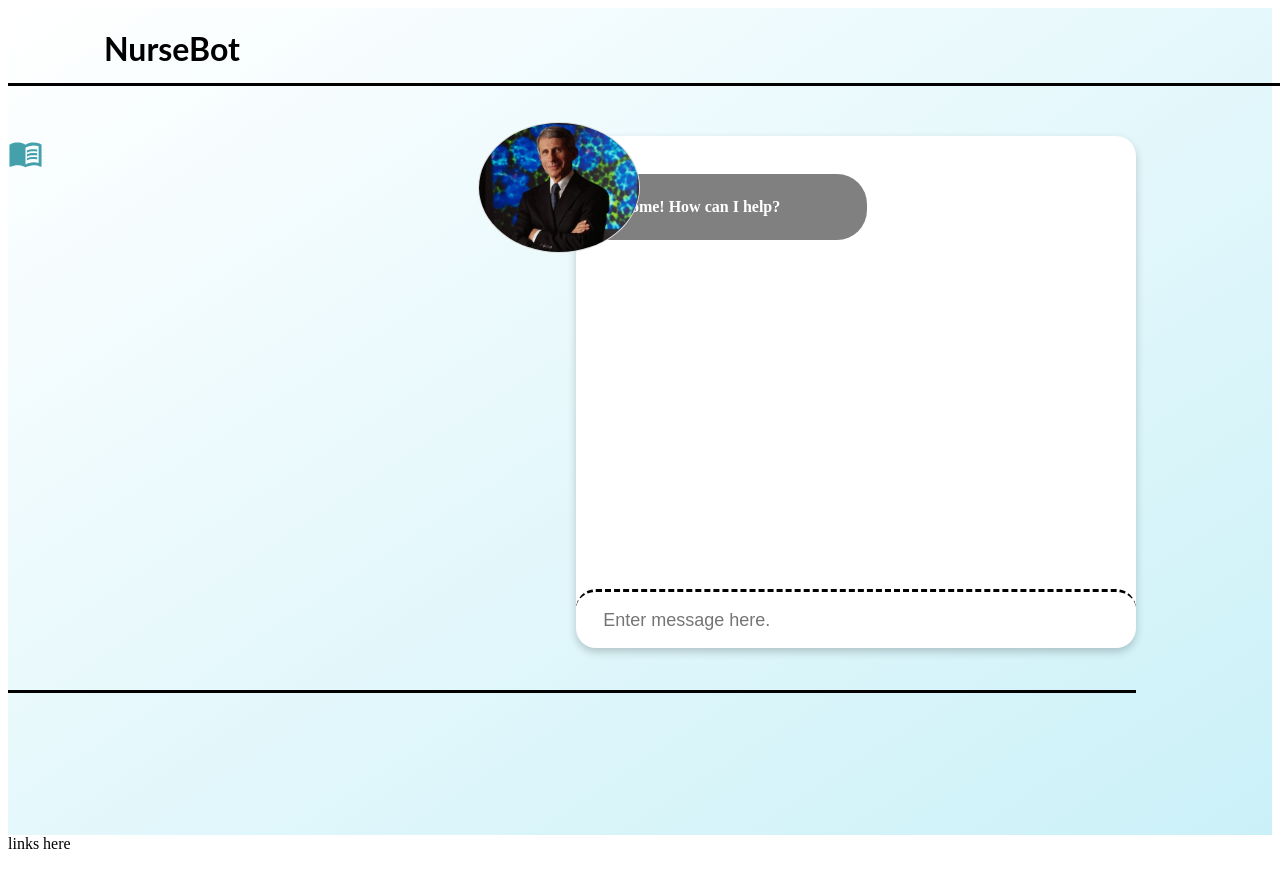
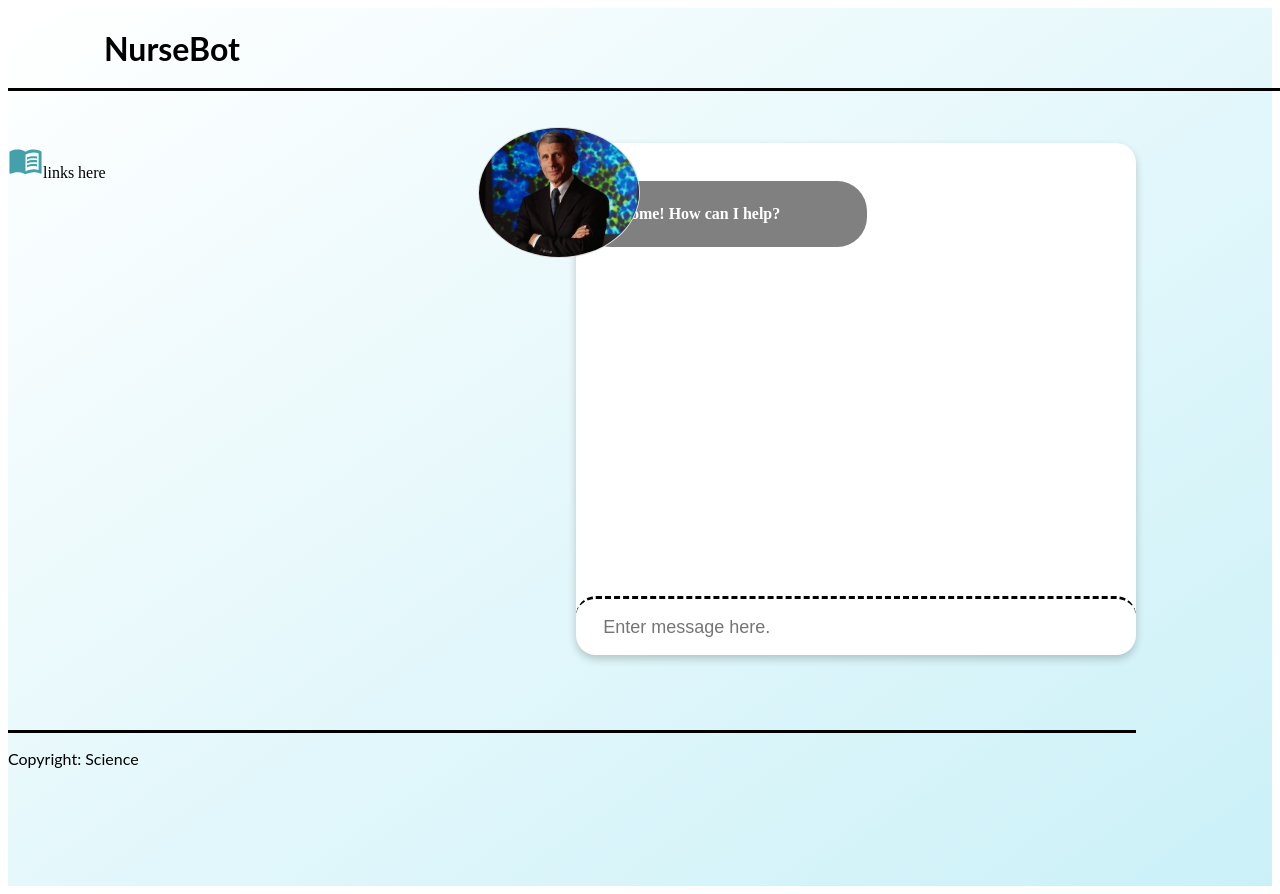
Before and after one commit to benjamin787/NurseBot-FE, a React (Create React App) app: page / in a window 1280 px wide. Both pictures are taken after a click on the icon 25 px from the left and 153 px from the top of the page. Before the commit the page ends 861 px from the top, so only its background shows below. Built offline with nearby package versions, Linux system fonts and the light colour scheme.

Commit message:
Fix ClickAwayListener implementation.

```diff
--- a/src/App.js
+++ b/src/App.js
@@ -15,7 +15,7 @@ export default function App() {
         <ClickPortal />
       </span>
       <Chat />
-      <footer></footer>
+      <footer><p>Copyright: Science</p></footer>
     </div>
   );
 }
--- a/src/components/chat.js
+++ b/src/components/chat.js
@@ -26,7 +26,6 @@ const Chat = props => {
 
     const handleMessageSend = message => {
         const post = {
-            // headers: {"Origin": "https://covid-nurse-bot.web.app"},
             headers: {"Access-Control-Allow-Origin": "https://covid-nurse-bot.web.app"},
             body: JSON.stringify({message: message})
         }
--- a/src/components/clickportal.js
+++ b/src/components/clickportal.js
@@ -6,21 +6,23 @@ export default function ClickPortal() {
     const [open, setOpen] = useState(false)
 
     const handleClick = () => {
-        setOpen(!open)
+        setOpen(true)
+    }
+
+    const handleClickAway = () => {
+        setOpen(false)
     }
 
     return (
-        <ClickAwayListener onClickAway={handleClick} >
+        <ClickAwayListener onClickAway={handleClickAway} >
             <div>
-                <MenuBookIcon className='icon' fontSize='large' onClick={handleClick} >
+                <MenuBookIcon type='button' className='icon' fontSize='large' onClick={handleClick} >
                     popover here
                 </MenuBookIcon>
                 {open ? (
-                    <Portal>
-                        <div>
-                            links here
-                        </div>
-                    </Portal>
+                    <span>
+                        links here
+                    </span>
                 ) : null}
             </div>
         </ClickAwayListener>
```
Also changed, not shown: 1 other file (tests, documents, lock files or other folders).
